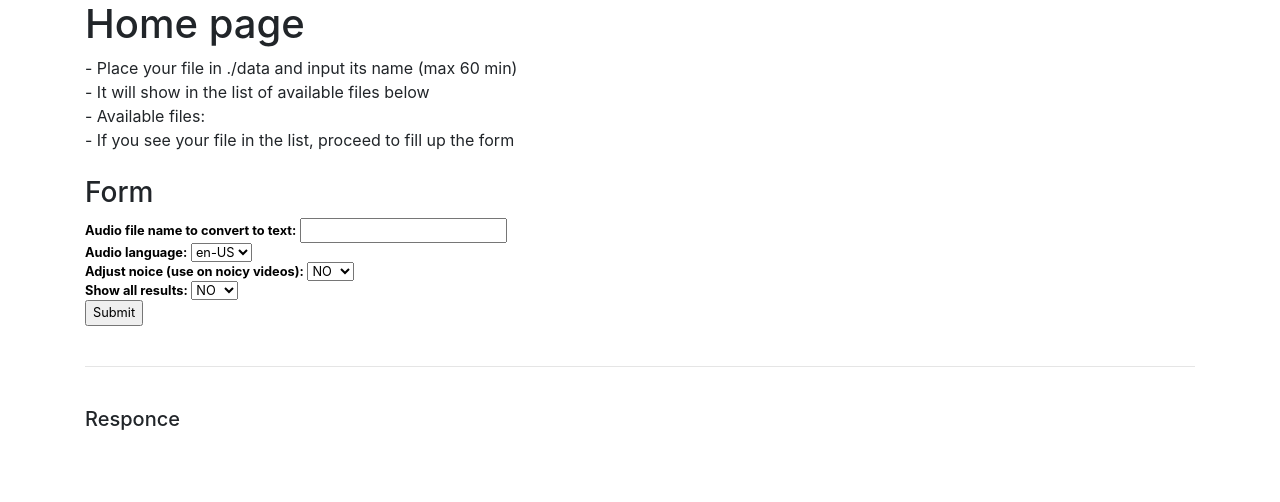
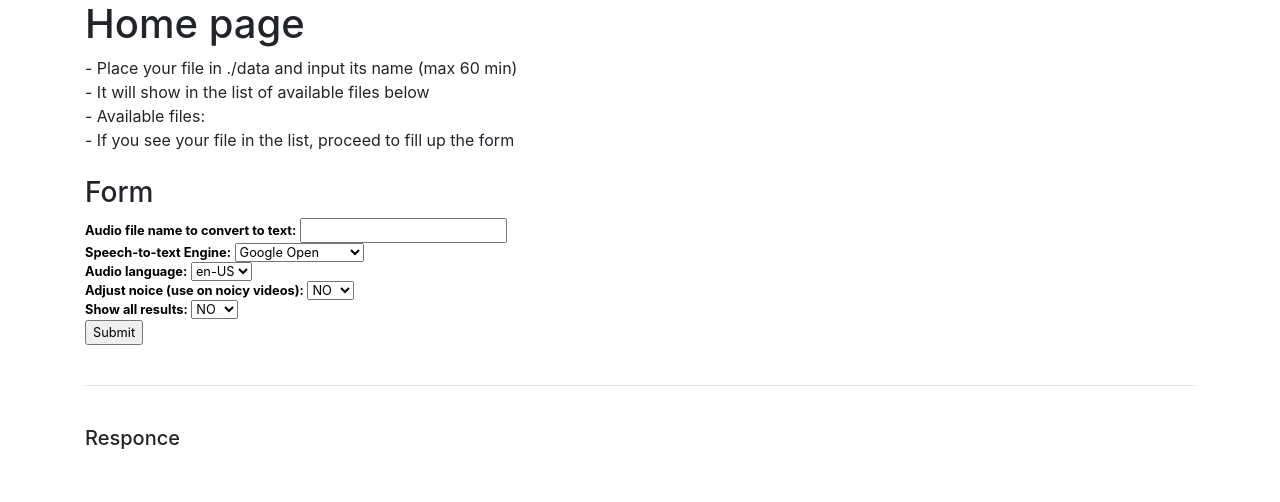
Before and after one commit to TraxData313/speech-to-text-app, a Flask app: template templates/index.html in a window 1280 px wide. Shown: the part 56-558 px from the top of the page. Run offline with Flask 2, Linux system fonts and the light colour scheme; the template is opened without the code that fills it, so the values that code supplies are empty; parts of the project's set-up code (start-up, migrations or seed data) failed here and were passed over; some libraries are stand-ins or nearby versions.

Commit message:
cloud texts

```diff
--- a/app.py
+++ b/app.py
@@ -3,9 +3,11 @@
 from flask import Flask, request, render_template
 import logging, traceback
 from logging.handlers import RotatingFileHandler
-import time, atexit
-import os
+import os, io
 import speech_recognition as sr
+from google.cloud import speech
+from google.oauth2 import service_account
+
 
 app = Flask(__name__)
 
@@ -39,19 +41,71 @@ app.some_param = None
 ###################################
 # FUNCTIONS:
 ###################################
-def speech_to_text(file_name, adjust_for_noice=False, show_all=False, language="en-US"):
-    file_name = f'data/{file_name}'
-    if os.path.exists(file_name):
-        r = sr.Recognizer()
-        data = sr.AudioFile(file_name)
-        with data as source:
-            if adjust_for_noice:
-                r.adjust_for_ambient_noise(source)
-            audio = r.record(source)
-        responce = r.recognize_google(audio, show_all=show_all, language=language)
+def _get_google_json_filename(folder='./google_api_key'):
+    jsons = [file for file in os.listdir(folder) if '.json' in file]
+    if len(jsons) == 0:
+        message = """ERROR: JSON files with Google Cloud credentionas not found! There were 0 JSON files in the ./google_api_key directory.
+
+Please follow the "Setting up authentication" part of this instruction https://cloud.google.com/speech-to-text/docs/libraries#setting_up_authentication to generate the JSON file and place it inside the ./google_api_key directory then retry."""
+        raise Exception(message)
+    elif len(jsons) > 1:
+        message = """ERROR: Ambiguous credentions file! There were multiple JSON files in the ./google_api_key directory.
+
+Please leave only one JSON file in the ./google_api_key directory containing your google cloud credentians as generated per the "Setting up authentication" part of this instruction https://cloud.google.com/speech-to-text/docs/libraries#setting_up_authentication.
+"""
+        raise Exception(message)
     else:
-        responce = f'<b style="color:red">ERROR</b>: File [{file_name}] does not exist! Make sure it is in the available files list!'
-    return responce
+        return f'{folder}/{jsons[0]}'
+
+def speech_to_text_gfree(file_name, adjust_for_noice=False, show_all=False, language="en-US"):
+    try:
+        file_name = f'data/{file_name}'
+        if os.path.exists(file_name):
+            r = sr.Recognizer()
+            data = sr.AudioFile(file_name)
+            with data as source:
+                if adjust_for_noice:
+                    r.adjust_for_ambient_noise(source)
+                audio = r.record(source)
+            response = r.recognize_google(audio, show_all=show_all, language=language)
+        else:
+            response = f'<b style="color:red">ERROR</b>: File [{file_name}] does not exist! Make sure it is in the available files list!'
+        return response
+    except Exception as e:
+        app.logger.error(str(traceback.format_exc()))
+        return f"{e}"
+
+def speech_to_text_gcloud(file_name, show_all=False, language="en-US"):
+    try:
+        file_name = f'data/{file_name}'
+        if os.path.exists(file_name):
+            r = sr.Recognizer()
+            data = sr.AudioFile(file_name)
+            with data as source:
+                audio = r.record(source)
+            # Client:
+            try:
+                client = speech.SpeechClient()
+            except:
+                credentials = service_account.Credentials.from_service_account_file(_get_google_json_filename())
+                client = speech.SpeechClient(credentials=credentials)
+            config = speech.RecognitionConfig(
+                encoding=speech.RecognitionConfig.AudioEncoding.LINEAR16,
+                sample_rate_hertz=16000,
+                language_code=language,
+            )
+            # Detects speech in the audio file
+            response = client.recognize(config=config, audio=audio)
+            if show_all:
+                for result in response.results:
+                    response = "Transcript: {}".format(result.alternatives[0].transcript)
+        else:
+            response = f'<b style="color:red">ERROR</b>: File [{file_name}] does not exist! Make sure it is in the available files list!'
+        return response
+    except Exception as e:
+        app.logger.error(str(traceback.format_exc()))
+        return f"{e}"
+
 ###################################
 # END FUNCTIONS
 ###################################
@@ -61,25 +115,29 @@ def speech_to_text(file_name, adjust_for_noice=False, show_all=False, language="
 @app.route('/', methods=['GET', 'POST'])
 def home():
     title = 'STT: Home'
-    form_responce = 'none'
+    form_response = 'none'
     txt_from_speech = 'the speech as text will be shown here'
     available_files = os.listdir("data")
     # Form:
     if request.method == 'POST':
         try:
             boxes = request.form.getlist('mycheckbox')
-            form_responce = boxes
+            form_response = boxes
             file_name = boxes[0]
-            language = boxes[1]
-            adjust_for_noice = bool(int(boxes[2]))
-            show_all = bool(int(boxes[3]))
-            txt_from_speech = speech_to_text(file_name, adjust_for_noice, show_all, language)
+            engine = int(boxes[1])
+            language = boxes[2]
+            adjust_for_noice = bool(int(boxes[3]))
+            show_all = bool(int(boxes[4]))
+            if engine == 0:
+                txt_from_speech = speech_to_text_gfree(file_name, adjust_for_noice, show_all, language)
+            elif engine == 1:
+                txt_from_speech = speech_to_text_gcloud(file_name, show_all, language)
         except Exception as e:
             txt_from_speech = f'<b style="color:red">ERROR</b>: [{e}]'
     return render_template(
         'index.html',
         title=title,
-        form_responce=form_responce,
+        form_response=form_response,
         available_files=available_files,
         txt_from_speech=txt_from_speech
         )
--- /dev/null
+++ b/google_api_key/google_api_setup.txt
@@ -0,0 +1 @@
+https://cloud.google.com/speech-to-text/docs/libraries#windows
--- a/requirements.txt
+++ b/requirements.txt
@@ -1,2 +1,3 @@
 SpeechRecognition==3.8.1
 Flask==1.1.2
+google-cloud-speech
--- a/templates/index.html
+++ b/templates/index.html
@@ -16,6 +16,12 @@
             <b style="color:black">Audio file name to convert to text:</b>
             <input type="text" name="mycheckbox">
             <br>
+            <b style="color:black">Speech-to-text Engine:</b>
+            <select name="mycheckbox">
+                <option value="0">Google Open</option>
+                <option value="1">Google Cloud API</option>
+                </select>
+            <br/>
             <b style="color:black">Audio language:</b>
             <select name="mycheckbox">
                 <option value="en-US">en-US</option>
```
Also changed, not shown: 1 other file.
